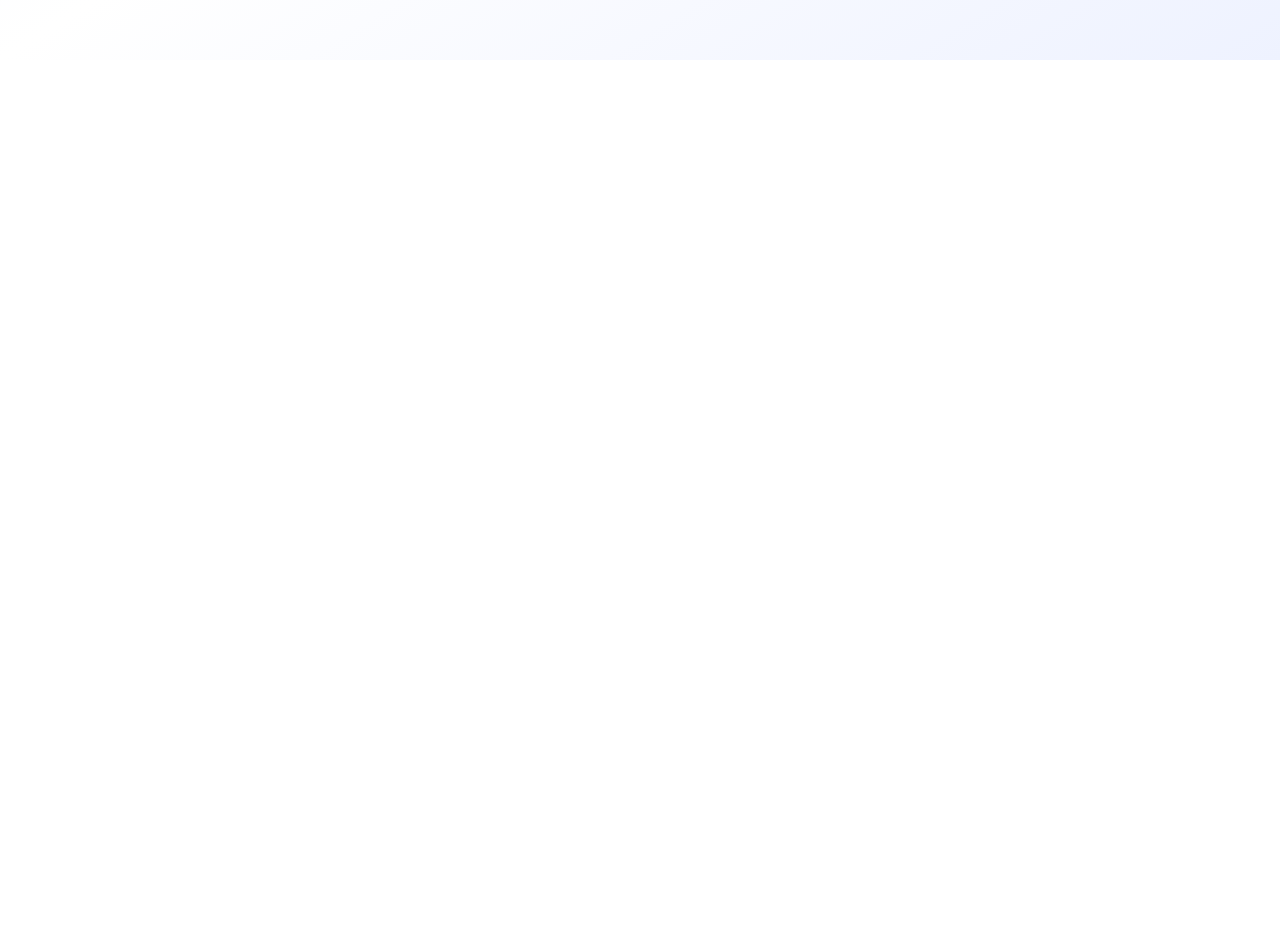
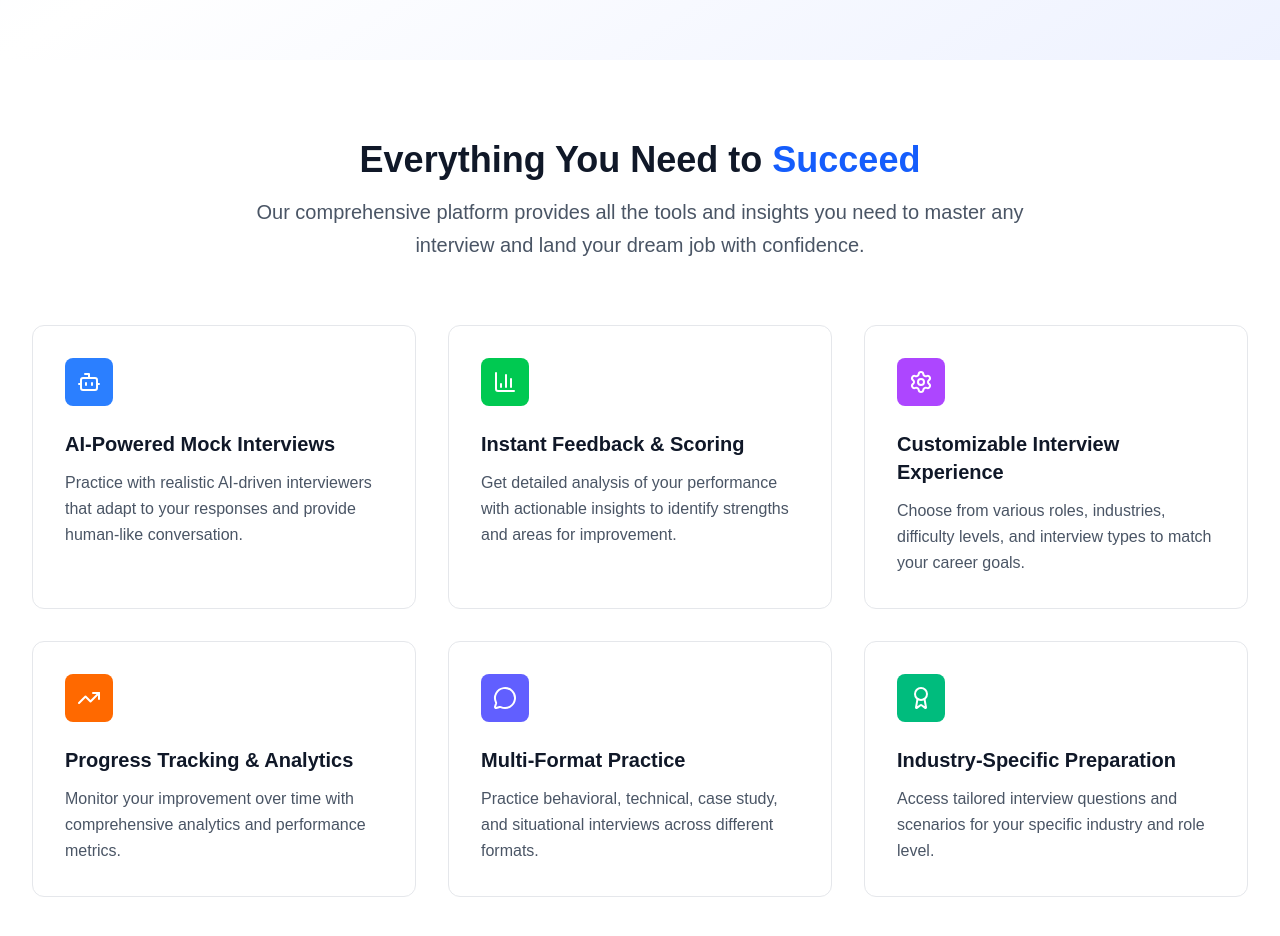
Before and after one commit to sarb908/IntervueAI-Frontend, a Next.js app: page / in a window 1280 px wide. Shown: the part 740-1676 px from the top of the page. Before the commit the page ends 800 px from the top, so only its background shows below. Built offline with nearby package versions, Linux system fonts and the light colour scheme.

Commit message:
added: features section

```diff
--- /dev/null
+++ b/app/_components/Features/index.jsx
@@ -0,0 +1,116 @@
+import React from "react";
+import {
+  Bot,
+  BarChart3,
+  Settings,
+  TrendingUp,
+  MessageCircle,
+  Award,
+} from "lucide-react";
+
+const Features = () => {
+  const features = [
+    {
+      icon: Bot,
+      title: "AI-Powered Mock Interviews",
+      description:
+        "Practice with realistic AI-driven interviewers that adapt to your responses and provide human-like conversation.",
+      color: "blue",
+    },
+    {
+      icon: BarChart3,
+      title: "Instant Feedback & Scoring",
+      description:
+        "Get detailed analysis of your performance with actionable insights to identify strengths and areas for improvement.",
+      color: "green",
+    },
+    {
+      icon: Settings,
+      title: "Customizable Interview Experience",
+      description:
+        "Choose from various roles, industries, difficulty levels, and interview types to match your career goals.",
+      color: "purple",
+    },
+    {
+      icon: TrendingUp,
+      title: "Progress Tracking & Analytics",
+      description:
+        "Monitor your improvement over time with comprehensive analytics and performance metrics.",
+      color: "orange",
+    },
+    {
+      icon: MessageCircle,
+      title: "Multi-Format Practice",
+      description:
+        "Practice behavioral, technical, case study, and situational interviews across different formats.",
+      color: "indigo",
+    },
+    {
+      icon: Award,
+      title: "Industry-Specific Preparation",
+      description:
+        "Access tailored interview questions and scenarios for your specific industry and role level.",
+      color: "emerald",
+    },
+  ];
+
+  const getColorClasses = (color) => {
+    const colors = {
+      blue: "bg-blue-500",
+      green: "bg-green-500",
+      purple: "bg-purple-500",
+      orange: "bg-orange-500",
+      indigo: "bg-indigo-500",
+      emerald: "bg-emerald-500",
+    };
+    return colors[color];
+  };
+
+  return (
+    <section id="features" className="py-20 bg-white">
+      <div className="max-w-7xl mx-auto px-4 sm:px-6 lg:px-8">
+        {/* Header */}
+        <div className="text-center mb-16">
+          <h2 className="text-3xl sm:text-4xl font-bold text-gray-900 mb-4">
+            Everything You Need to{" "}
+            <span className="text-blue-600">Succeed</span>
+          </h2>
+          <p className="text-xl text-gray-600 max-w-3xl mx-auto leading-relaxed">
+            Our comprehensive platform provides all the tools and insights you
+            need to master any interview and land your dream job with
+            confidence.
+          </p>
+        </div>
+
+        {/* Features Grid */}
+        <div className="grid grid-cols-1 md:grid-cols-2 lg:grid-cols-3 gap-8">
+          {features.map((feature, index) => {
+            const IconComponent = feature.icon;
+            return (
+              <div
+                key={index}
+                className="group bg-white border border-gray-200 rounded-xl p-8 hover:shadow-lg transition-all duration-300 hover:-translate-y-1"
+              >
+                <div
+                  className={`w-12 h-12 ${getColorClasses(
+                    feature.color
+                  )} rounded-lg flex items-center justify-center mb-6 group-hover:scale-105 transition-transform duration-300`}
+                >
+                  <IconComponent className="text-white" size={24} />
+                </div>
+                <h3 className="text-xl font-semibold text-gray-900 mb-3">
+                  {feature.title}
+                </h3>
+                <p className="text-gray-600 leading-relaxed">
+                  {feature.description}
+                </p>
+              </div>
+            );
+          })}
+        </div>
+      </div>
+    </section>
+  );
+};
+
+export default Features;
--- a/app/_components/page.jsx
+++ /dev/null
@@ -1,9 +0,0 @@
-import React from 'react'
-
-const page = () => {
-  return (
-    <div>page</div>
-  )
-}
-
-export default page
--- a/app/page.jsx
+++ b/app/page.jsx
@@ -1,11 +1,13 @@
 import Image from "next/image";
 import Navigation from "./_components/Navigation";
 import Banner from "./_components/Banner";
+import Features from "./_components/Features";
 export default function Home() {
   return (
     <div>
     <Navigation />
     <Banner />
+    <Features />
     </div>
   );
 }
```
